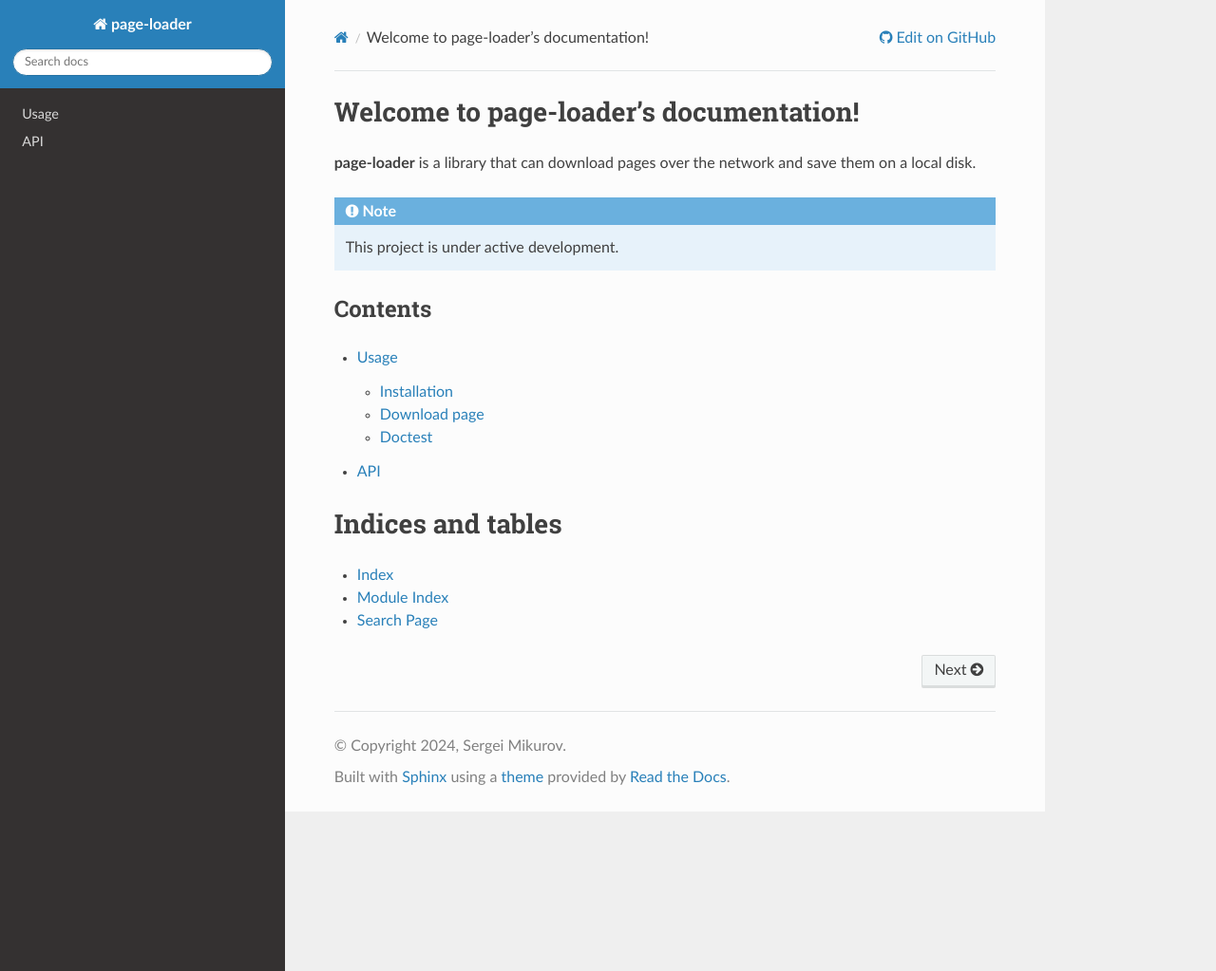
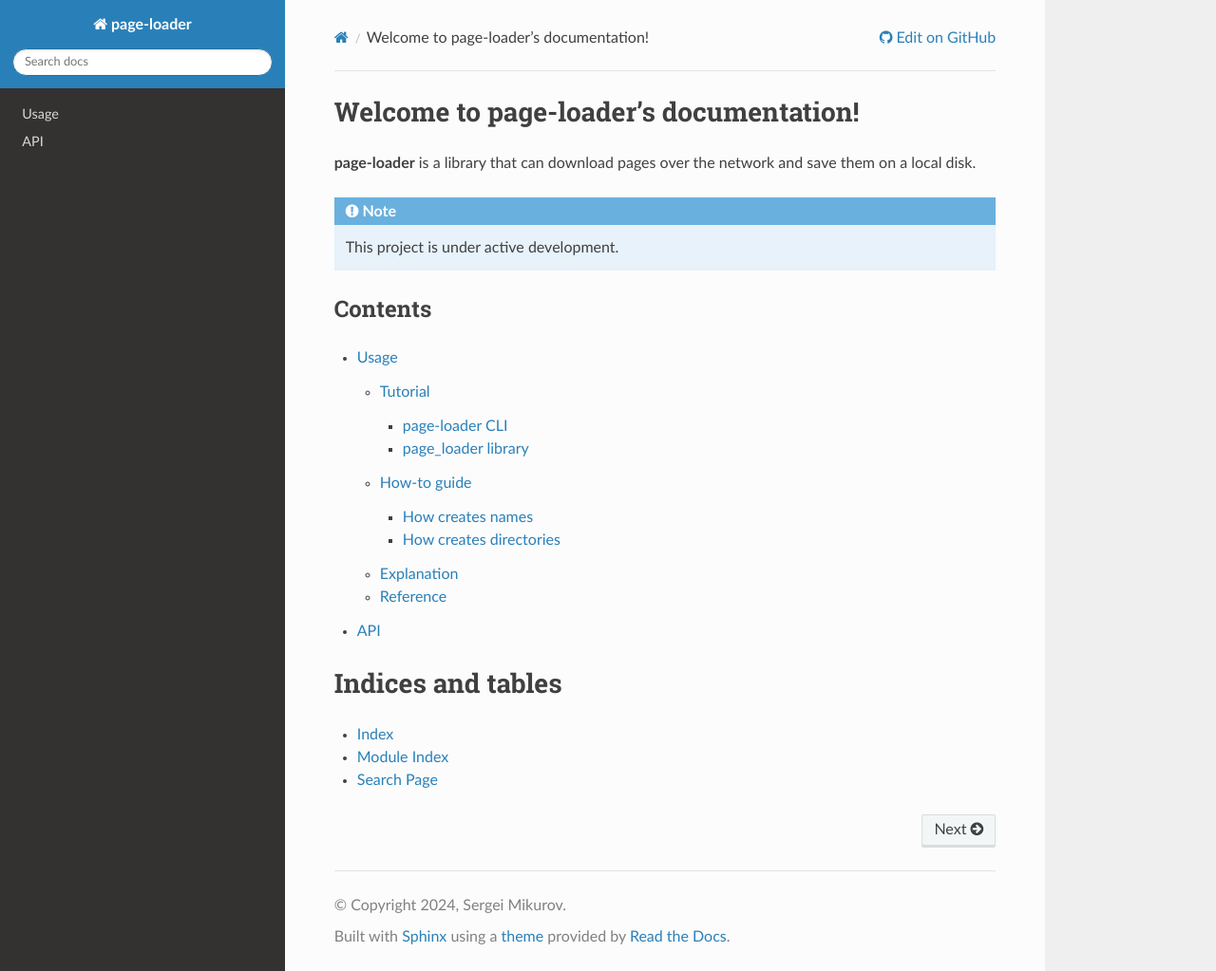
Before and after one commit to svmikurov/page-loader, a Sphinx documentation site: the page built from docs/source/index.rst, in a window 1280 px wide and 1023 px high. Shown: the whole window at 95% size. Built offline with Sphinx 7.4.7 and the Read the Docs theme 2.0.0, drawn with Linux system fonts in a browser that asks for light colours; some of the changed lines change nothing that is shown.

Commit message:
Uodate docs/source/usage.rst

```diff
--- a/docs/source/usage.rst
+++ b/docs/source/usage.rst
@@ -1,27 +1,76 @@
 Usage
 =====
 
-Installation
-------------
+Tutorial
+--------
 
-To use **page-loader**, first install it using Makefile:
+page-loader CLI
+^^^^^^^^^^^^^^^
+
+``page-loader`` is a command line utility that downloads pages from the
+Internet and saves them it in the specified **existing** directory
+(by default, in the program launch directory ``os.getcwd()``).
+
+Along with the page, it downloads all resources (images, styles and js)
+making it possible to open the page without the Internet.
+
+Displays the full path to the downloaded file.
+
+Where:
+
+``-o`` ``--output``    output dir flag
+
+``/var/tmp``           specified **existing** directory
+
+``https://ru.hexlet.io/courses``    page URL
 
 .. code-block:: console
 
-   (.venv) $ make package-install
+    (.venv) $ page-loader -o /var/tmp https://ru.hexlet.io/courses
+    INFO:root:requested url: https://ru.hexlet.io/courses
+    INFO:root:output path: /var/tmp
+    INFO:root:write html file: /var/tmp/ru-hexlet-io-courses.html
+    INFO:root:create directory for assets: /var/tmp/ru-hexlet-io-courses_files
+    Downloading: |████████████████████████████████| 100.0% (eta: 0)
+    Page was downloaded as '/var/tmp/ru-hexlet-io-courses.html'
 
-Download page
--------------
+page_loader library
+^^^^^^^^^^^^^^^^^^^
 
-To download page use the ``download()`` function:
+The library provides the ``page_loader`` module with the ``download()``
+function, the call of which downloads a page from the network into the
+specified **existing** directory and returns the full path to the
+downloaded file, including the name of the file itself.
+The library can be installed as a dependency and used in your code.
 
-.. autofunction:: page_loader.page_loader.download
+.. code-block:: console
+
+    from page_loader import download
+
+    file_path = download('https://ru.hexlet.io/courses', '/var/tmp')
+    print(file_path)  # => '/var/tmp/ru-hexlet-io-courses.html'
+
+How-to guide
+------------
+
+How creates names
+^^^^^^^^^^^^^^^^^
+
+How creates directories
+^^^^^^^^^^^^^^^^^^^^^^^
 
 
-Doctest
--------
+Explanation
+-----------
 
->>> from page_loader import download
->>> file_path = download('https://ru.hexlet.io/courses', '/var/tmp')
->>> print(file_path)
-/var/tmp/ru-hexlet-io-courses.html
+To get path names use the ``PathManager`` class:
+
+.. autoclass:: page_loader.path.PathManager
+   :members:
+   :undoc-members:
+   :private-members:
+   :special-members: __init__,
+
+
+Reference
+---------
```
